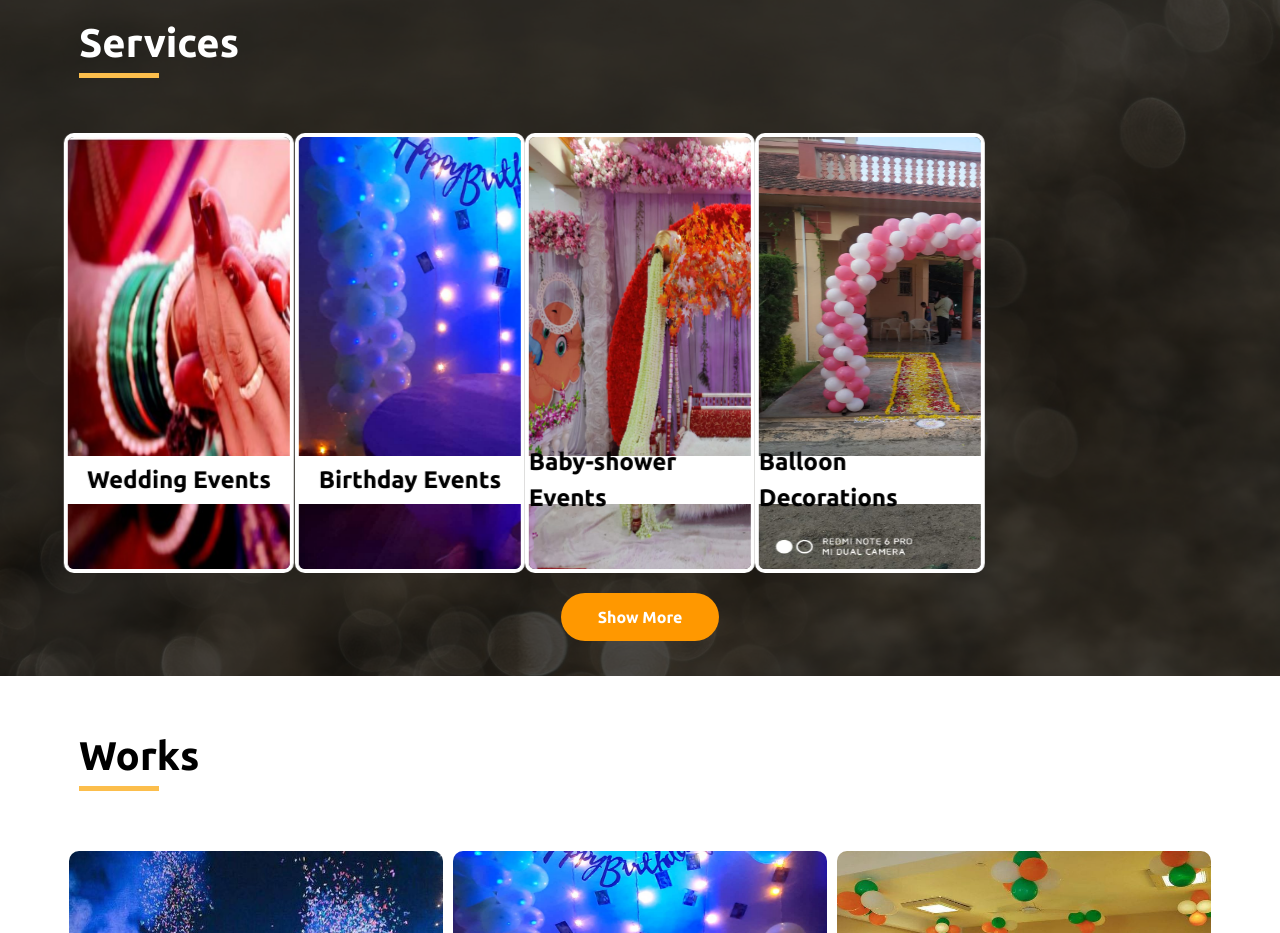
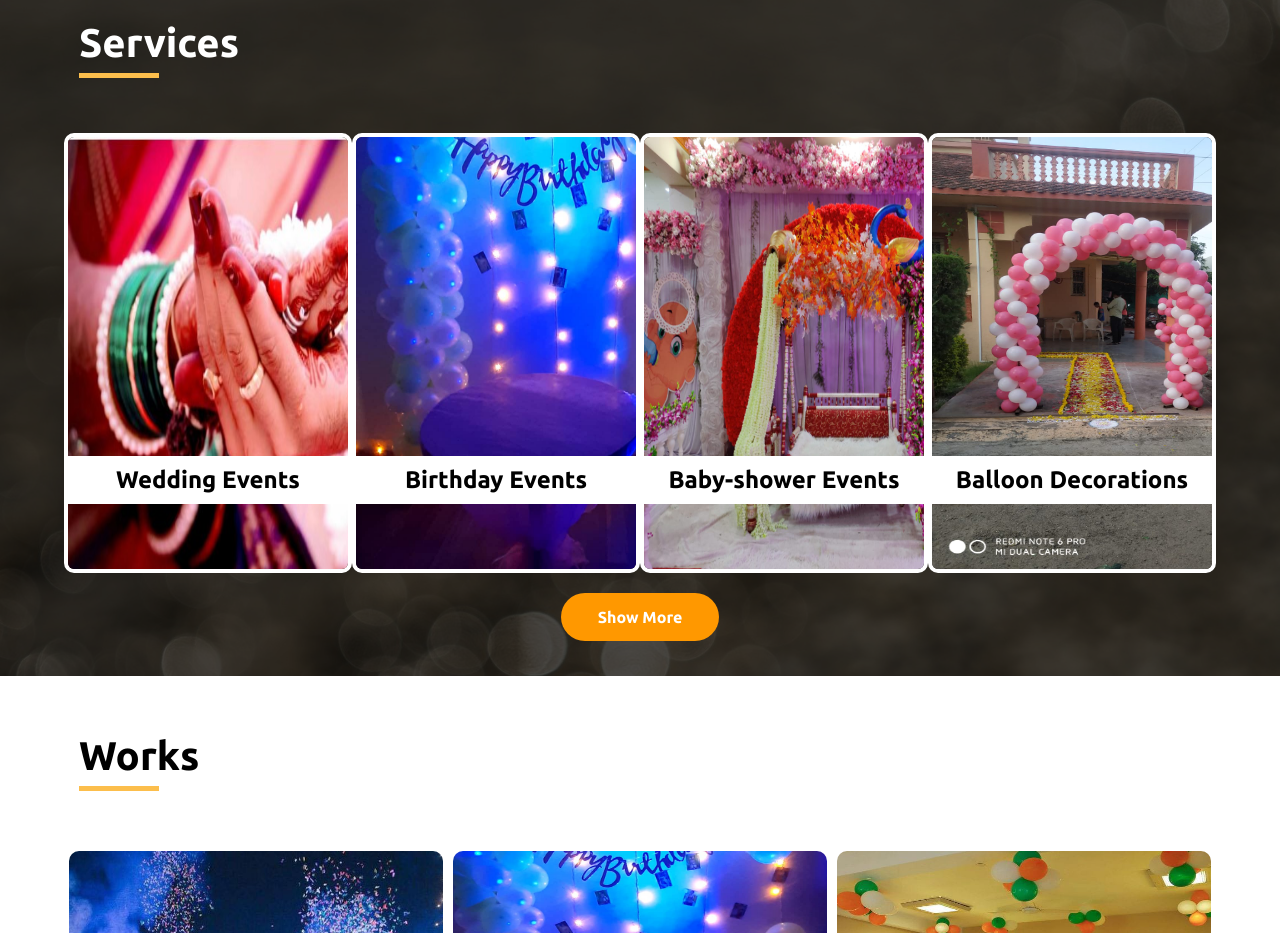
Before and after one commit to Sanket-Jagtap1/roansnew, a plain HTML site: page index.html in a window 1280 px wide. Shown: the part 1540-2473 px from the top of the page. Drawn offline with nearby package versions, Linux system fonts and the light colour scheme.

Commit message:
Update styles.css

```diff
--- a/css/styles.css
+++ b/css/styles.css
@@ -397,7 +397,7 @@ button {
 }
 #Service-section .service-item {
   flex: 0 0 33.33%;
-  max-width: 20%;
+  max-width: 25%;
 /*   padding: 10px 45px; */
   display: flex;
   justify-content: center;
```
